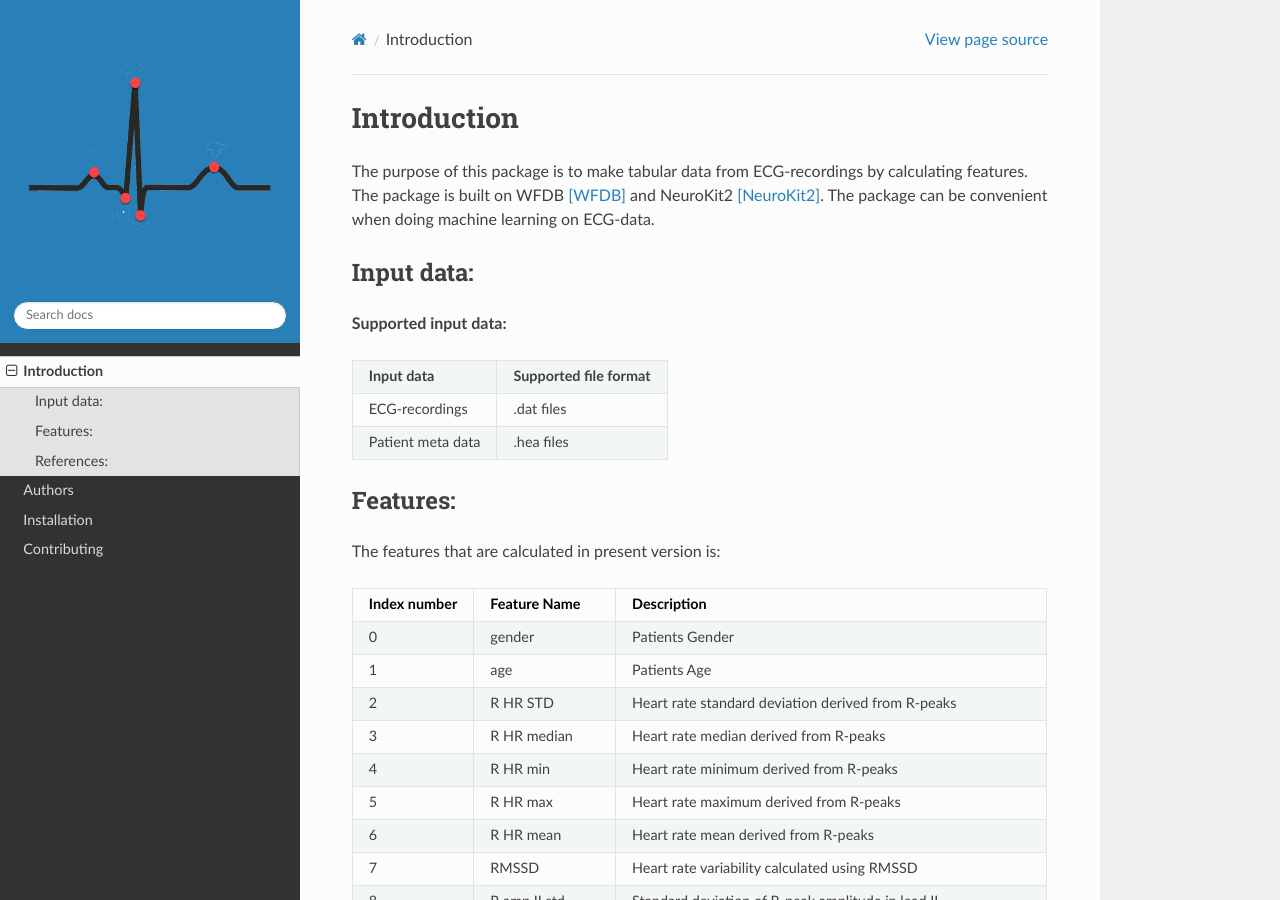
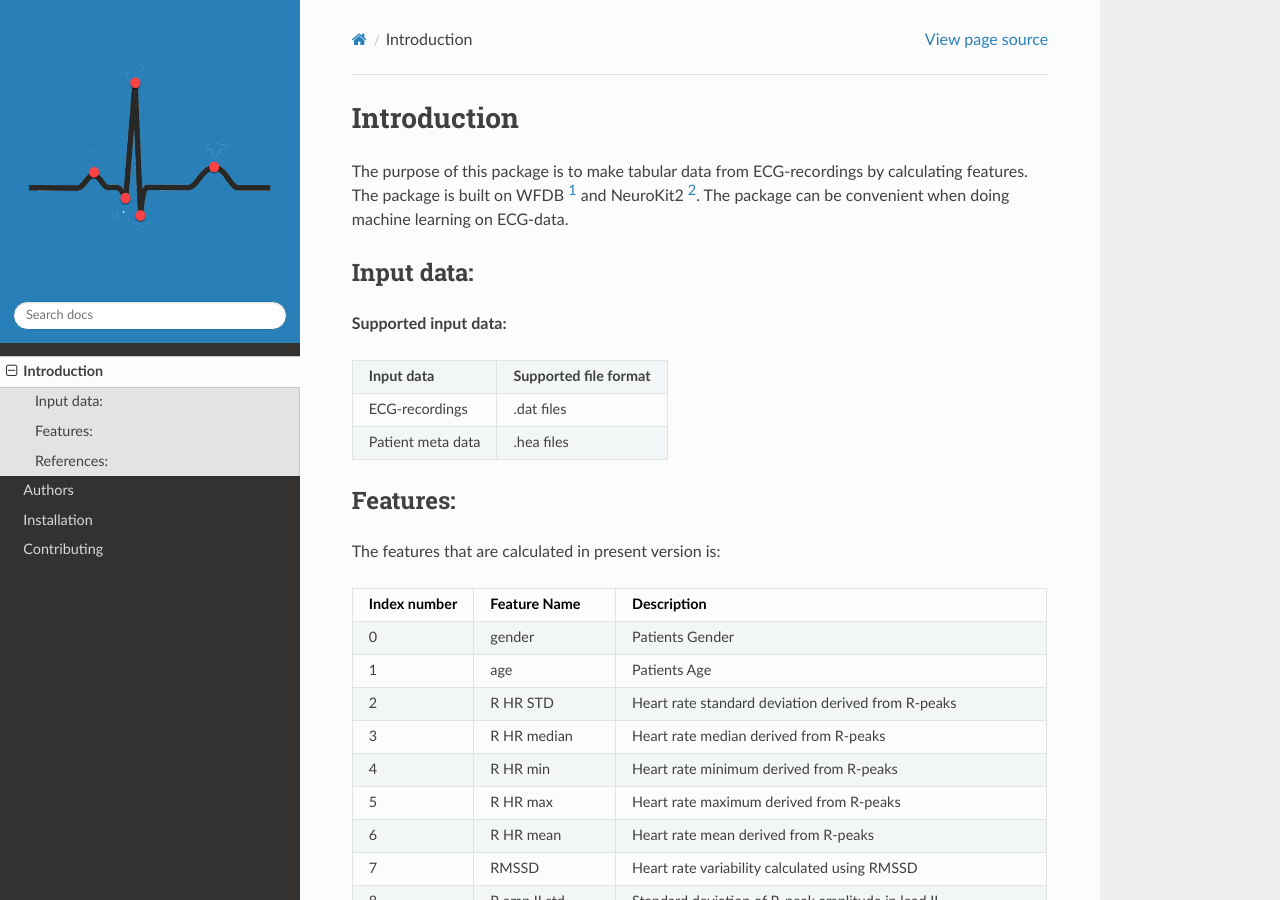
Before and after one commit to Bsingstad/ECG-featurizer, a Sphinx documentation site: the page built from docs/source/introduction.rst, in a window 1280 px wide and 900 px high. Built offline with Sphinx 7.4.7 and the Read the Docs theme 2.0.0, drawn with Linux system fonts in a browser that asks for light colours.

Commit message:
Update introduction.rst

```diff
--- a/docs/source/introduction.rst
+++ b/docs/source/introduction.rst
@@ -1,7 +1,7 @@
 *****
 Introduction
 *****
-The purpose of this package is to make tabular data from ECG-recordings by calculating features. The package is built on WFDB [WFDB]_ and NeuroKit2 [NeuroKit2]_. The package can be convenient when doing machine learning on ECG-data.
+The purpose of this package is to make tabular data from ECG-recordings by calculating features. The package is built on WFDB [#]_ and NeuroKit2 [#]_. The package can be convenient when doing machine learning on ECG-data.
 
 Input data:
 ===========
@@ -252,7 +252,7 @@
 References:
 ===========
 
-.. [WFDB] WFDB: https://github.com/MIT-LCP/wfdb-python
-.. [NeuroKit2] Makowski, D., Pham, T., Lau, Z. J., Brammer, J. C., Lesspinasse, F., Pham, H.,
+.. [#] WFDB: https://github.com/MIT-LCP/wfdb-python
+.. [#] Makowski, D., Pham, T., Lau, Z. J., Brammer, J. C., Lesspinasse, F., Pham, H.,
   Schölzel, C., & S H Chen, A. (2020). NeuroKit2: A Python Toolbox for Neurophysiological
   Signal Processing. Retrieved March 28, 2020, from https://github.com/neuropsychology/NeuroKit
```
